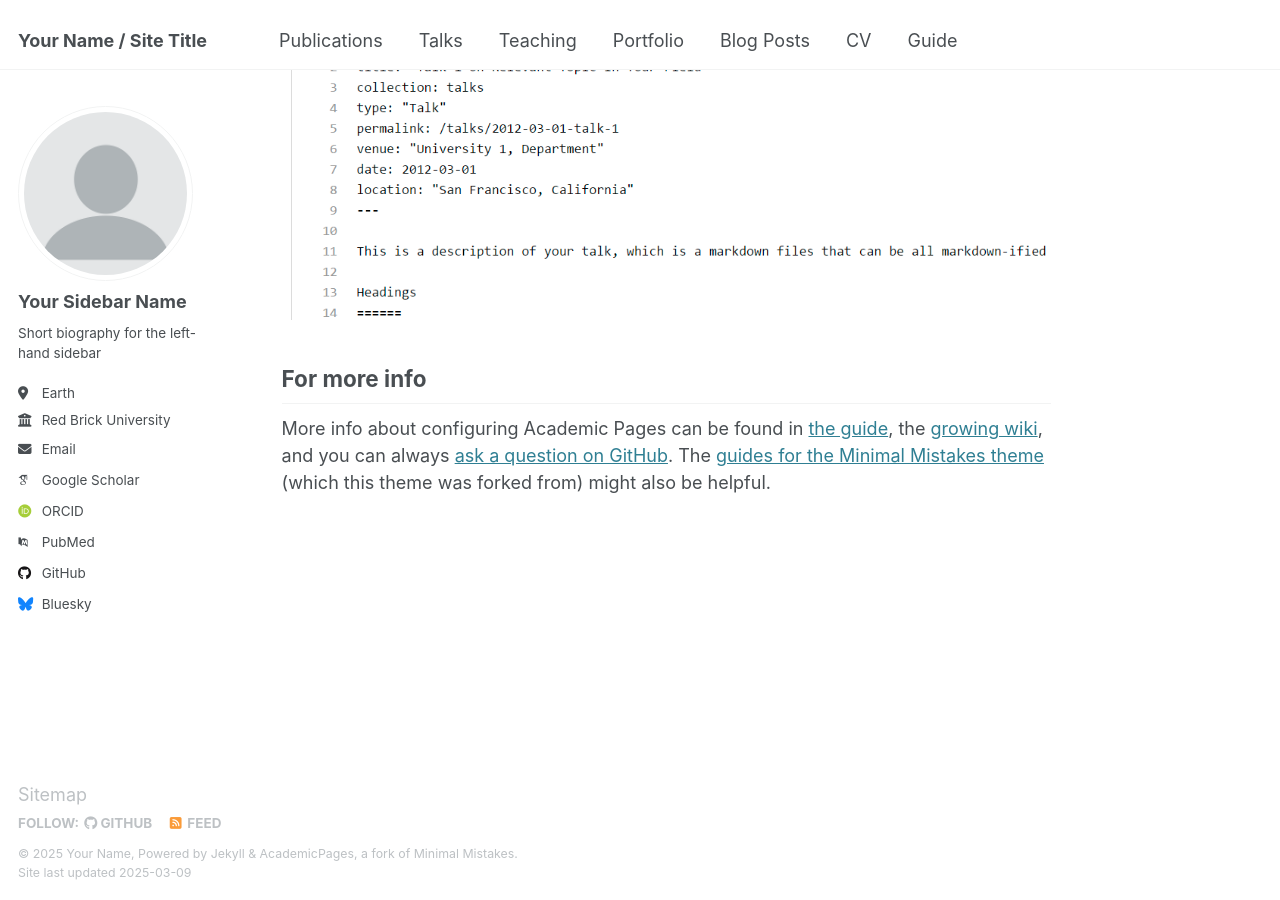
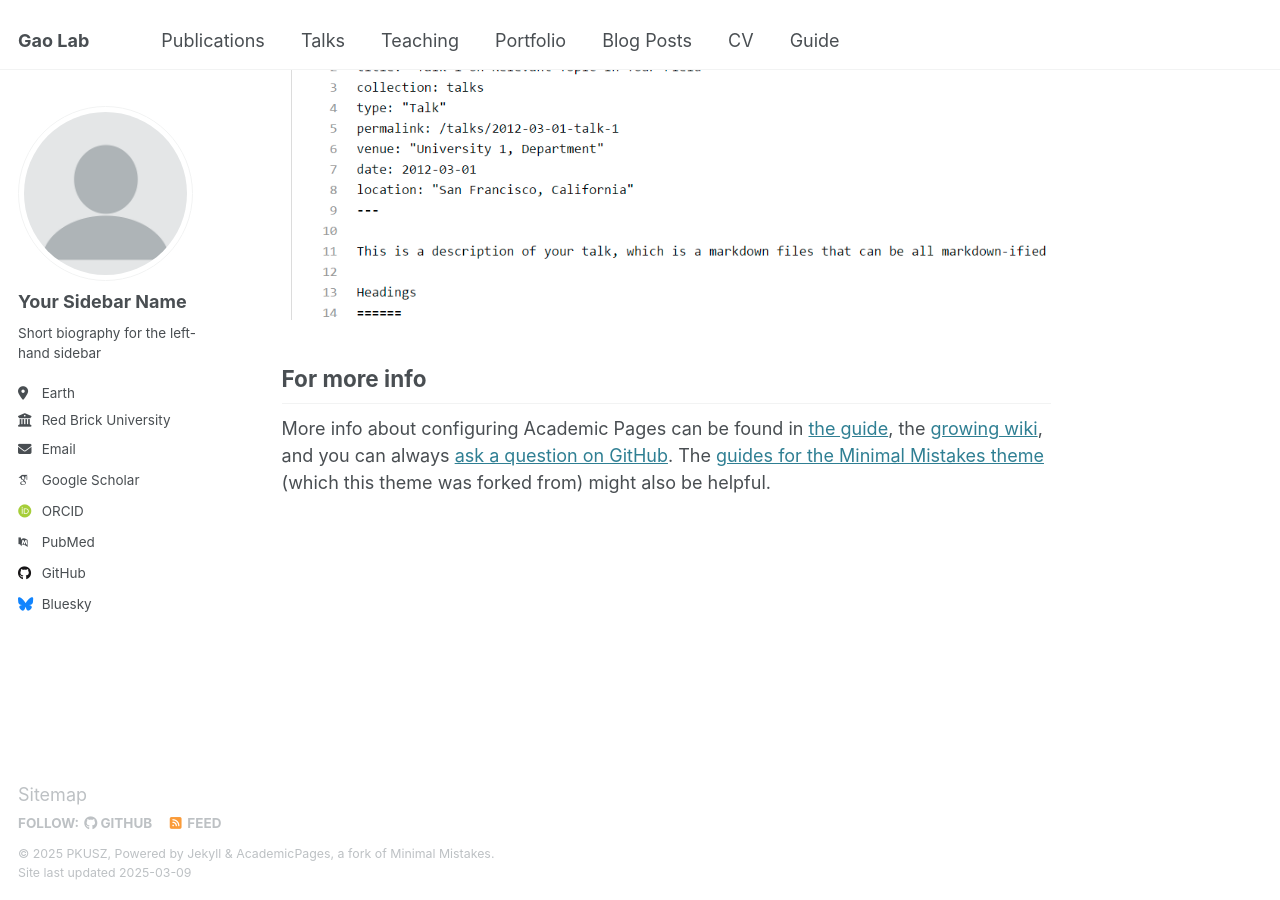
Before and after one commit to mobotea/jinjungaolab.github.io, a Jekyll site: the page built from _pages/about.md, in a window 1280 px wide and 900 px high, scrolled down 2642 px. Built offline with Jekyll 4.4.1, drawn with Linux system fonts in a browser that asks for light colours; some web fonts are replaced.

Commit message:
Update _config.yml

```diff
--- a/_config.yml
+++ b/_config.yml
@@ -9,10 +9,10 @@
 # Basic Site Settings
 locale                   : "en-US"
 site_theme               : "default"
-title                    : "Your Name / Site Title"
+title                    : "Gao Lab"
 title_separator          : "-"
-name                     : &name "Your Name"
-description              : &description "personal description"
+name                     : &name "PKUSZ"
+description              : &description "Chemical Proteomics & Protein PTM Lab"
 url                      : https://academicpages.github.io # the base hostname & protocol for your site e.g. "https://[your GitHub username].github.io"
 baseurl                  : "" # the subpath of your site, e.g. "/blog"
 repository               : "academicpages/academicpages.github.io"
```
